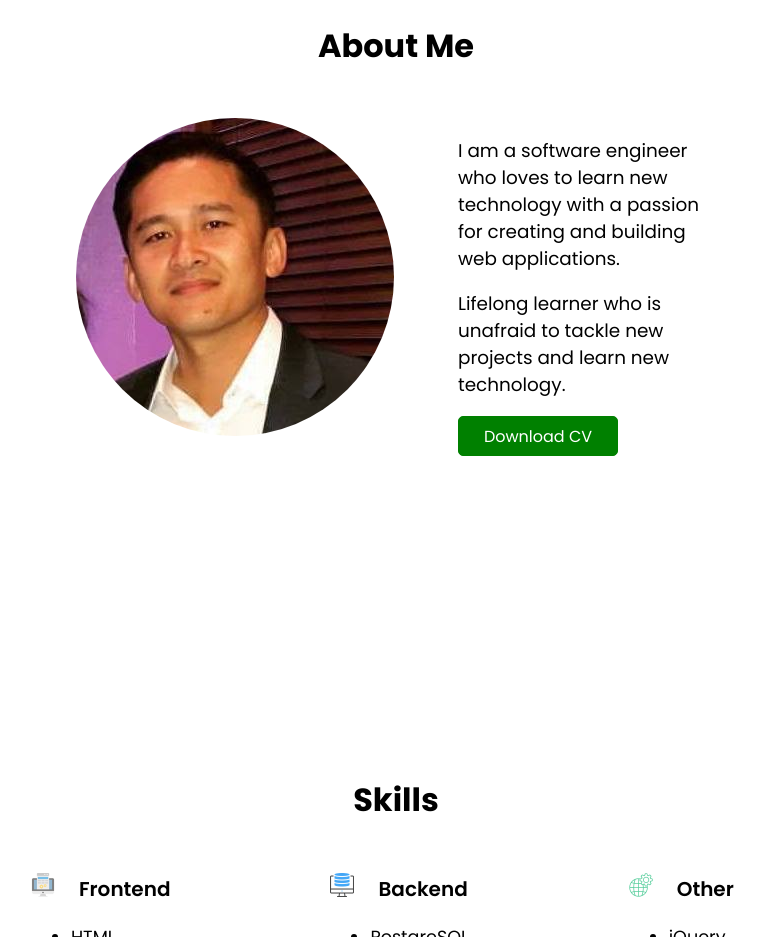
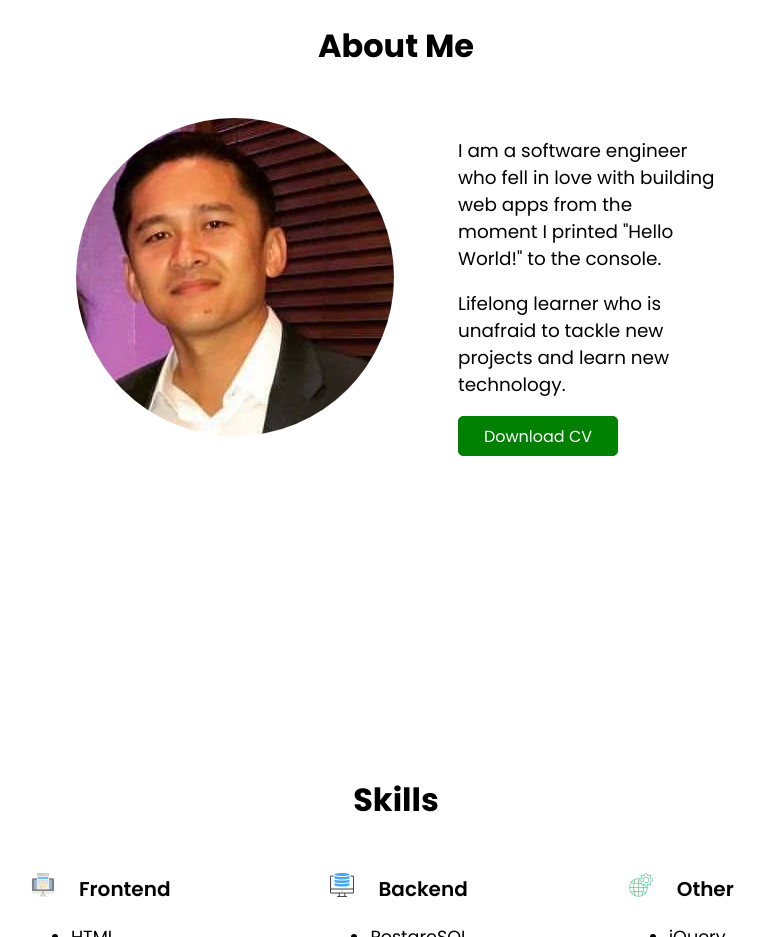
Before and after one commit to xqhuynh/portfolio-final, a website: page assets/index.html in a window 1280 px wide. Shown: the part 900-1837 px from the top of the page, without its empty margins (244-1009 px from the left). Drawn offline with nearby package versions, Linux system fonts and the light colour scheme.

Commit message:
Update about me section

```diff
--- a/assets/index.html
+++ b/assets/index.html
@@ -87,8 +87,8 @@
 
       <div class="right-about">
         <p class="main-text">
-          I am a software engineer who loves to learn new technology with a
-          passion for creating and building web applications.
+          I am a software engineer who fell in love with building web apps from
+          the moment I printed "Hello World!" to the console.
         </p>
         <p class="main-text">
           Lifelong learner who is unafraid to tackle new projects and learn new
```
